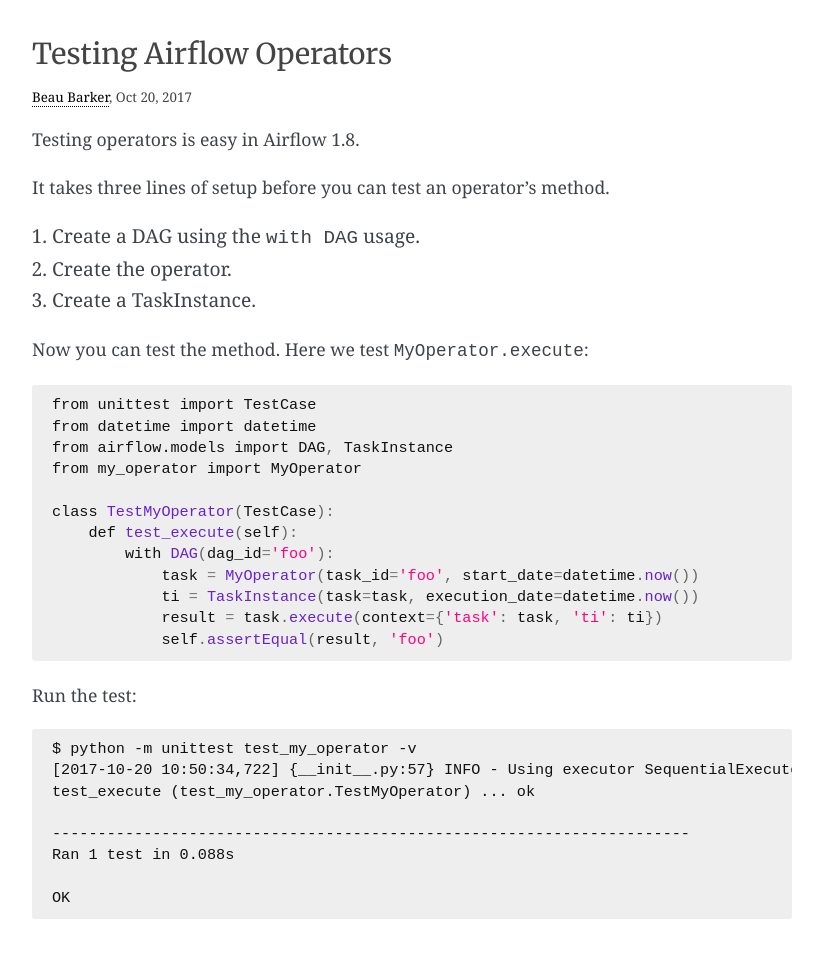
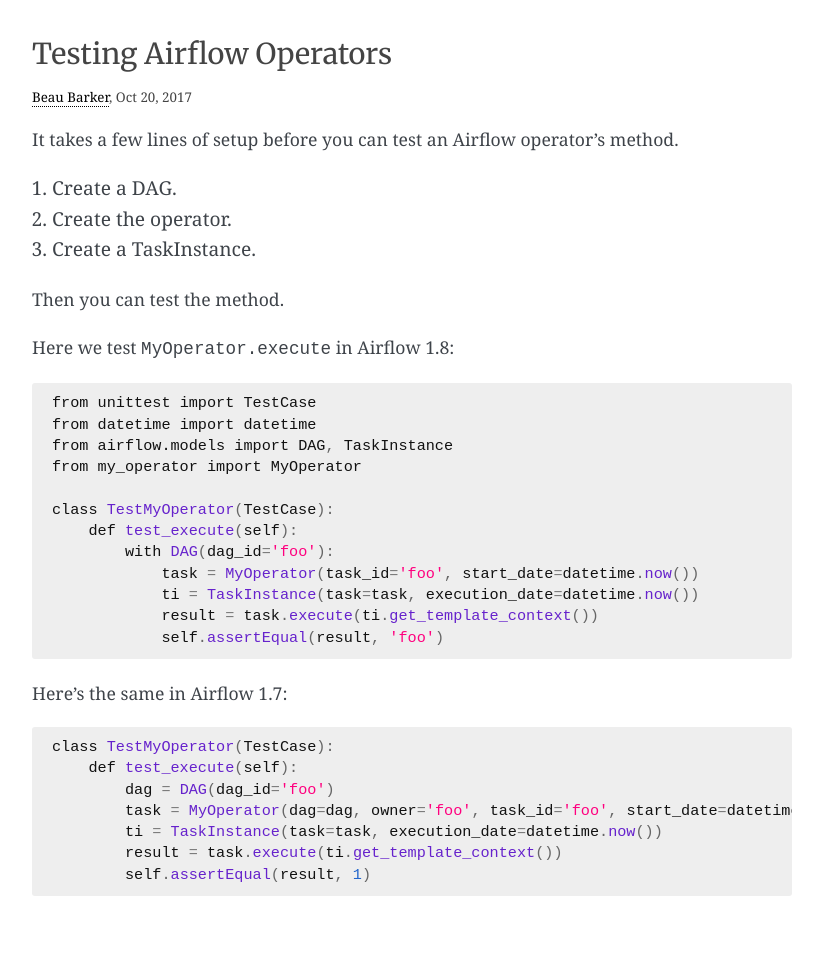
Before and after one commit to explodinglabs/explodinglabs.github.io, a Jekyll site: the page built from _posts/2017-10-20-testing-airflow-operators.markdown, in a window 1280 px wide. Shown: the whole page, without its empty margins (228-1051 px from the left). Built offline with Jekyll 4.4.1, drawn with Linux system fonts in a browser that asks for light colours; some web fonts are replaced; comment, search, counter and statistics services are not loaded; after the commit the page ends 936 px from its top, so only the background shows below that.

Commit message:
Adjust airflow operator testing doc

````diff
--- a/_posts/2017-10-20-testing-airflow-operators.markdown
+++ b/_posts/2017-10-20-testing-airflow-operators.markdown
@@ -6,15 +6,15 @@
 redirect_from: /airflow/testing-airflow-operators
 comments: true
 ---
-Testing operators is easy in Airflow 1.8.
+It takes a few lines of setup before you can test an Airflow operator's method.
 
-It takes three lines of setup before you can test an operator's method.
-
-1. Create a DAG using the `with DAG` usage.
+1. Create a DAG.
 2. Create the operator.
 3. Create a TaskInstance.
 
-Now you can test the method. Here we test `MyOperator.execute`:
+Then you can test the method.
+
+Here we test `MyOperator.execute` in Airflow 1.8:
 
 ```python
 from unittest import TestCase
@@ -27,18 +27,18 @@
         with DAG(dag_id='foo'):
             task = MyOperator(task_id='foo', start_date=datetime.now())
             ti = TaskInstance(task=task, execution_date=datetime.now())
-            result = task.execute(context={'task': task, 'ti': ti})
+            result = task.execute(ti.get_template_context())
             self.assertEqual(result, 'foo')
 ```
 
-Run the test:
+Here's the same in Airflow 1.7:
+
+```python
+class TestMyOperator(TestCase):
+    def test_execute(self):
+        dag = DAG(dag_id='foo')
+        task = MyOperator(dag=dag, owner='foo', task_id='foo', start_date=datetime.now())
+        ti = TaskInstance(task=task, execution_date=datetime.now())
+        result = task.execute(ti.get_template_context())
+        self.assertEqual(result, 1)
 ```
-$ python -m unittest test_my_operator -v
-[2017-10-20 10:50:34,722] {__init__.py:57} INFO - Using executor SequentialExecutor
-test_execute (test_my_operator.TestMyOperator) ... ok
-
-----------------------------------------------------------------------
-Ran 1 test in 0.088s
-
-OK
-```
````
